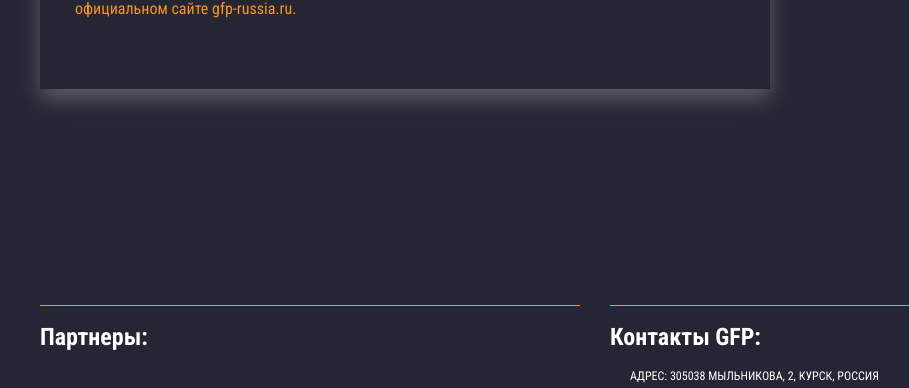
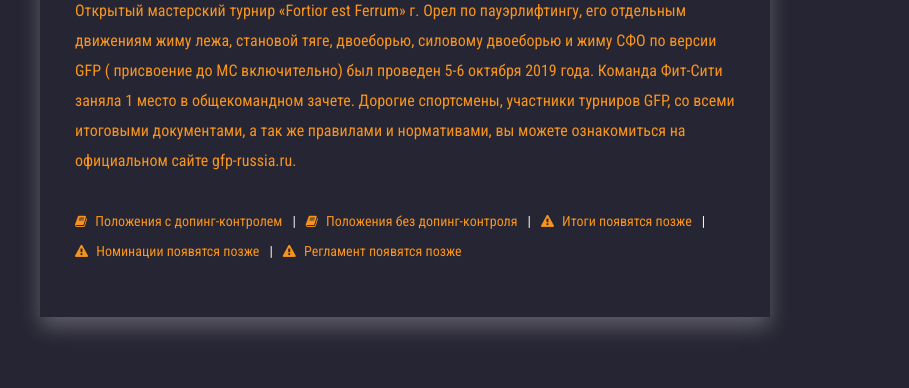
Before and after one commit to EchoFoe/gfp, a Django app: page /photo_and_video/ in a window 1280 px wide. Shown: the part 3055-3443 px from the top of the page, without its empty margins (45-954 px from the left). Run offline with Django 3.2, Linux system fonts and the light colour scheme; data comes from the database, SQL or seed files in the repository; parts of the project's set-up code (start-up, migrations or seed data) failed here and were passed over; some libraries are stand-ins or nearby versions.

Commit message:
photo_and_video

```diff
--- a/templates/photo_and_video/photo_and_video.html
+++ b/templates/photo_and_video/photo_and_video.html
@@ -13,7 +13,7 @@
                             <h1 class="text-uppercase">Фото & видео</h1>
                         </div>
                         <div class="banner-right position-relative">
-                            <p>Здесь Вы можете ознакомиться с турнирами, которые федерация GFP провела</p>
+                            <p>Здесь Вы можете ознакомиться с турнирами, которые федерация GFP провела, а также с их итогами</p>
                             <span class="main_btn mt-4 mt-md-0" href="#">
                                 <a href="{% url 'home' %}" class="text-white">Домашняя</a>
                                 <i class="fa fa-arrow-right mx-2"></i>
--- a/templates/photo_and_video/photo_and_video_item.html
+++ b/templates/photo_and_video/photo_and_video_item.html
@@ -11,9 +11,32 @@
             <h2>{{ tournaments.tournament.short_name }}</h2>
         </a>
         <p>{{ tournaments.tournament.description }}</p>
-{#        <ul class="blog-info-link">#}
-{#            <li><a href="#"><i class="fa fa-user"></i> AAAAA</a></li>#}
-{#            <li><a href="#"><i class="fa fa-comment-o"></i> AAAAAAAAAA</a></li>#}
-{#        </ul>#}
+        <ul class="blog-info-link">
+            {% if tournaments.tournament.provisions_dk %}
+                <li><a href="{{ tournaments.tournament.provisions_dk }}" target="_blank"><i class="fa fa-book"></i> Положения с допинг-контролем</a></li>
+            {% else %}
+                <li><a href="#"><i class="fa fa-warning"></i> Положения с ДК появятся позже</a></li>
+            {% endif %}
+            {% if tournaments.tournament.provisions_bezdk %}
+                <li><a href="{{ tournaments.tournament.provisions_bezdk }}" target="_blank"><i class="fa fa-book"></i> Положения без допинг-контроля</a></li>
+            {% else %}
+                <li><a href="#"><i class="fa fa-warning"></i> Положения без ДК появятся позже</a></li>
+            {% endif %}
+            {% if tournaments.tournament.results %}
+                <li><a href="{{ tournaments.tournament.results }}" target="_blank"><i class="fa fa-book"></i> Итоги турнира</a></li>
+            {% else %}
+                <li><a href="#"><i class="fa fa-warning"></i> Итоги появятся позже</a></li>
+            {% endif %}
+            {% if tournaments.tournament.nomnations %}
+                <li><a href="{{ tournaments.tournament.nominations }}" target="_blank"><i class="fa fa-book"></i> Номинации</a></li>
+            {% else %}
+                <li><a href="#"><i class="fa fa-warning"></i> Номинации появятся позже</a></li>
+            {% endif %}
+            {% if tournaments.tournament.regulations %}
+                <li><a href="{{ tournaments.tournament.regulations }}" target="_blank"><i class="fa fa-book"></i> Регламент турнира</a></li>
+            {% else %}
+                <li><a href="#"><i class="fa fa-warning"></i> Регламент появятся позже</a></li>
+            {% endif %}
+        </ul>
     </div>
 </article>
--- a/tournaments/admin.py
+++ b/tournaments/admin.py
@@ -36,7 +36,7 @@ class TournamentAdmin (ImportExportActionModelAdmin):
     save_as = True
     resource_class = TournamentResource
     fields = [('name', 'short_name', 'status'), ('country', 'region', 'town'), ('start_time', 'end_time'),
-              'sponsors', 'description', ('provisions_dk', 'provisions_bezdk', 'nominations'), ('photo_vk', 'video_youtube'), 'is_active']
+              'sponsors', 'description', ('provisions_dk', 'provisions_bezdk', 'nominations'), ('regulations', 'results'), ('photo_vk', 'video_youtube'), 'is_active']
     list_display = ['Турнир', 'town', 'start_time', 'end_time', 'status']
     list_editable = ['status', 'start_time', 'end_time']
     inlines = [TournamentImageInline]
--- a/tournaments/models.py
+++ b/tournaments/models.py
@@ -36,6 +36,9 @@ class Tournament(models.Model):
                                        verbose_name='Положения на турнир без допинг-контроля')
     nominations = models.URLField(max_length=1024, blank=True, default=None, null=None,
                                   verbose_name='Номинации на турнир')
+    regulations = models.URLField(max_length=1024, blank=True, default=None, null=True,
+                                  verbose_name='Регламент на турнир')
+    results = models.URLField(max_length=1024, blank=True, default=None, null=True, verbose_name='Итоги турнира')
     photo_vk = models.URLField(max_length=1024, blank=True, default=None, null=None, verbose_name='Ссылка на альбом VK')
     video_youtube = models.URLField(max_length=1024, blank=True, default=None, null=None,
                                     verbose_name='Ссылка на видео YOUTUBE')
```
